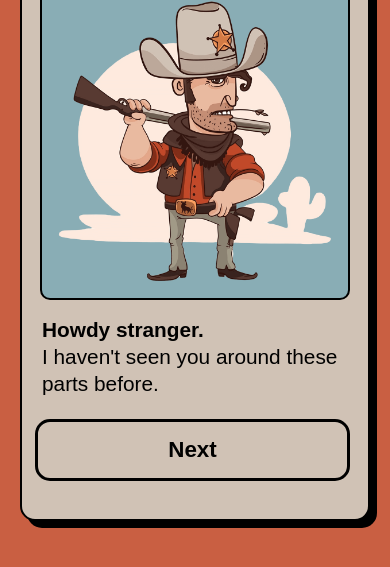
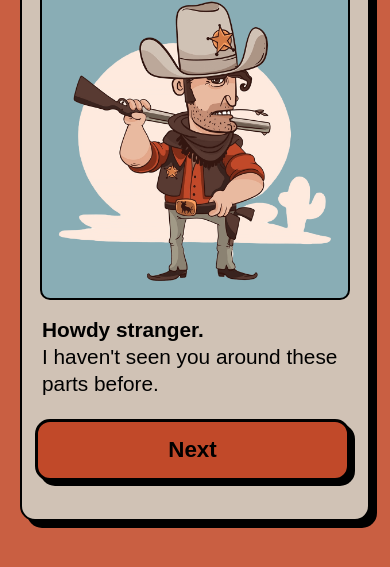
Before and after one commit to williamwestergard/the-sheriff, a plain HTML site: page index.html in a window 390 px wide. In both pictures the pointer is over the button "Next". Shown: the part 201-768 px from the top of the page. Drawn offline with Linux system fonts and the light colour scheme.

Commit message:
uppdaterad next knapp för mobil

```diff
--- a/styles.css
+++ b/styles.css
@@ -286,15 +286,46 @@ main {
   border-radius: 15px;
   transition: 0s;
 }
+#nextButton:hover,
+#resultsButton:hover {
+  background: none;
+  background-color: var(--main-color);
+  border: 3px solid black;
+  color: black;
+  box-shadow: 5px 5px 0 black;
+  bottom: 40px;
+  width:90%;
+  right: 20px;
+  text-align: center;
+  margin:auto;
+  font-size: 1.4rem;
+  font-weight: 600;
+  position: absolute;
+  padding: 15px 65px 15px 65px;
+  border-radius: 15px;
+  transition: 0s;
+}
 #nextButton:active,
 #resultsButton:active {
   background: none;
-  background-color: none;
-  border: 3px solid black;
+  background-color: var(--main-color);
+  border: 2px solid black;
   color: black;
-  box-shadow: none;
+  box-shadow: 2px 2px 0 black;
+  bottom: 40px;
+  width:90%;
+  right: 20px;
+  text-align: center;
+  margin:auto;
+  font-size: 1.4rem;
+  font-weight: 600;
+  position: absolute;
+  padding: 15px 65px 15px 65px;
+  border-radius: 15px;
   transition: 0s;
 }
+
+
 
 #name-input {
   margin-top:80px;
```
